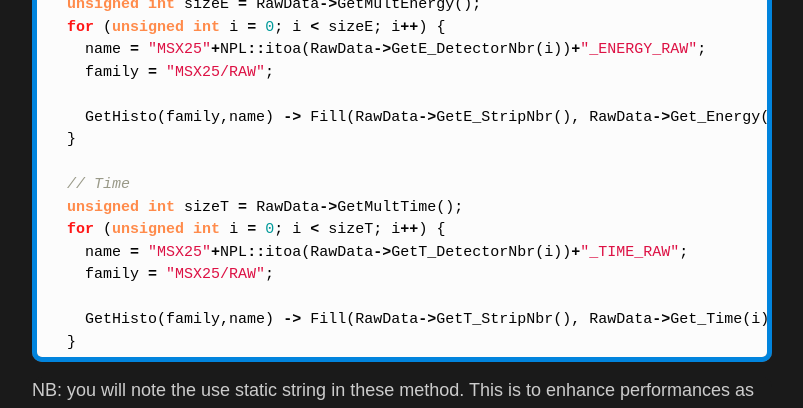
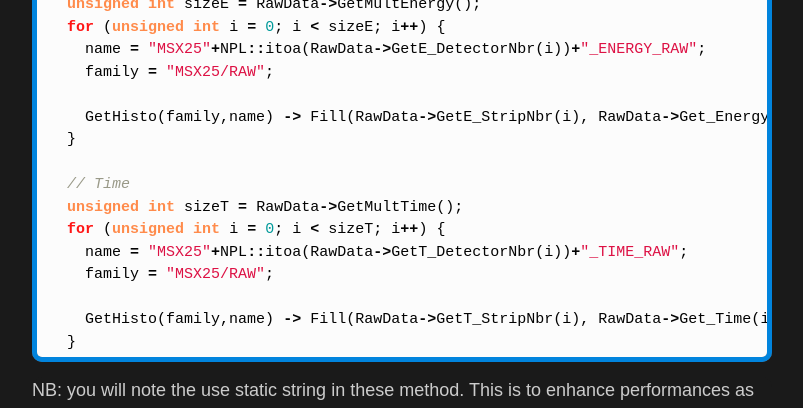
Before and after one commit to adrien-matta/nptool, a Jekyll site: the page built from _manual/adding-detectors_part2.md, in a window 1280 px wide and 900 px high, scrolled down 10136 px. Shown: the part 151-559 px from the top of the window, without its empty margins (238-1041 px from the left). Built offline with Jekyll 4.4.1, drawn with Linux system fonts in a browser that asks for light colours; some web fonts are replaced.

Commit message:
* Fixing another mistake in the tutorial

```diff
--- a/_manual/adding-detectors_part2.md
+++ b/_manual/adding-detectors_part2.md
@@ -390,7 +390,7 @@ This method loop over the raw data at the end of each event and fill the previou
     name = "MSX25"+NPL::itoa(RawData->GetE_DetectorNbr(i))+"_ENERGY_RAW";
     family = "MSX25/RAW";
 
-    GetHisto(family,name) -> Fill(RawData->GetE_StripNbr(), RawData->Get_Energy(i));
+    GetHisto(family,name) -> Fill(RawData->GetE_StripNbr(i), RawData->Get_Energy(i));
   }
 
   // Time
@@ -399,7 +399,7 @@ This method loop over the raw data at the end of each event and fill the previou
     name = "MSX25"+NPL::itoa(RawData->GetT_DetectorNbr(i))+"_TIME_RAW";
     family = "MSX25/RAW";
 
-    GetHisto(family,name) -> Fill(RawData->GetT_StripNbr(), RawData->Get_Time(i));
+    GetHisto(family,name) -> Fill(RawData->GetT_StripNbr(i), RawData->Get_Time(i));
   }
 
 {% endhighlight %}
```
